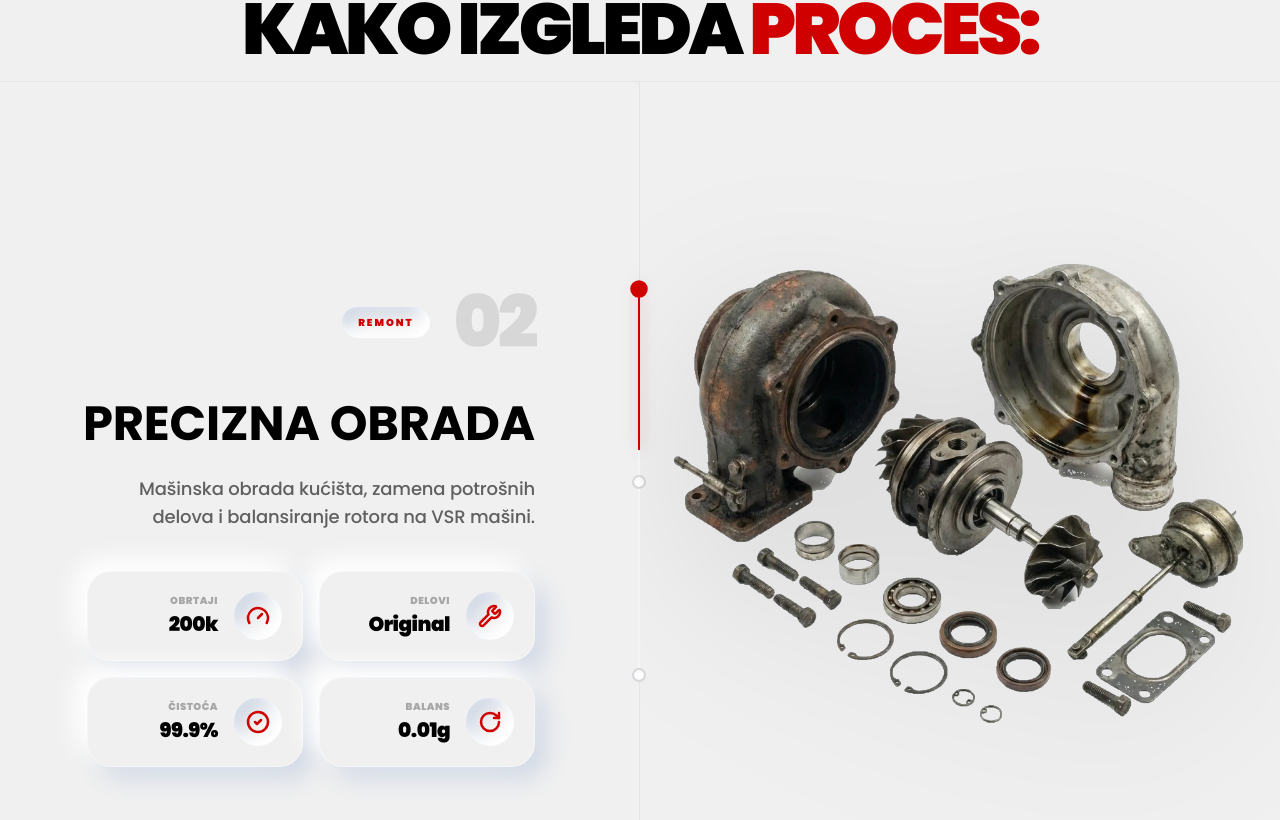
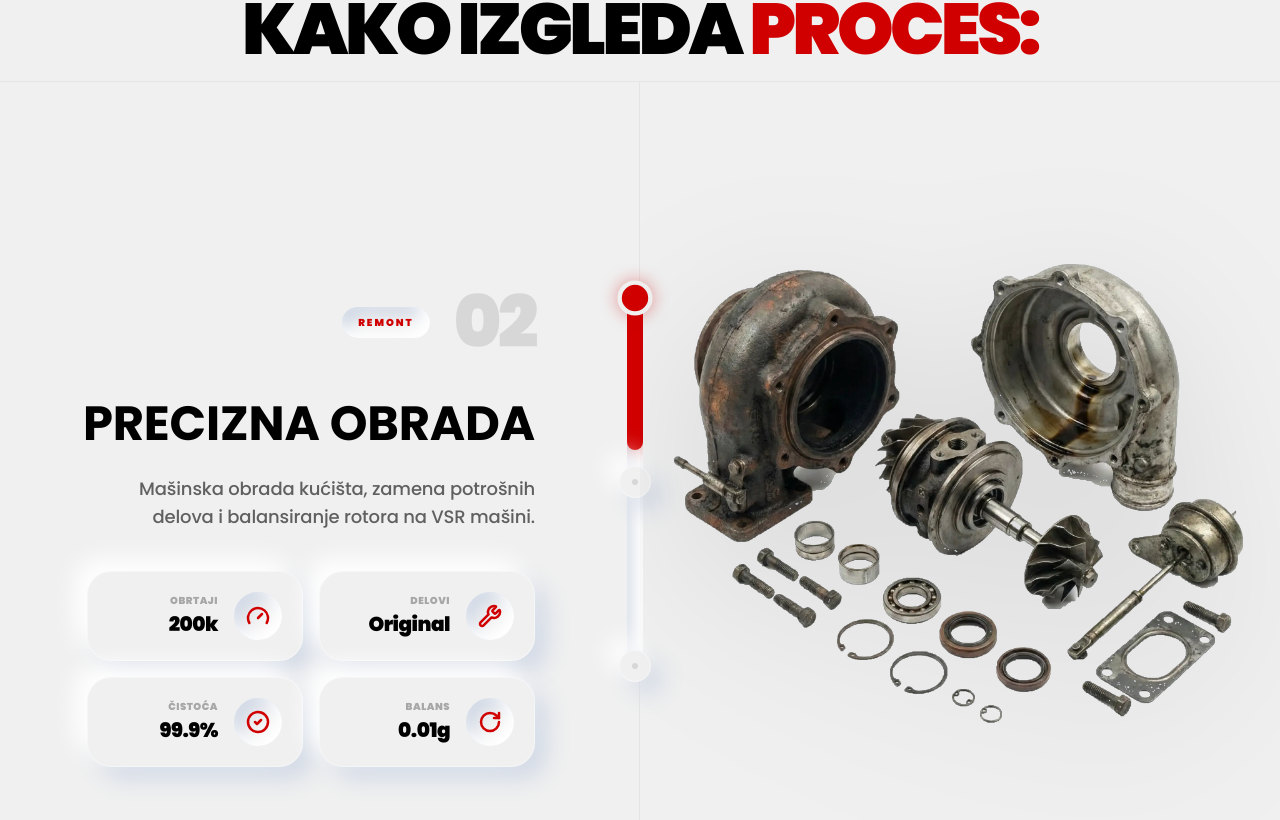
Before and after one commit to omgluka/turboservis-novi-sad, a Next.js app: page / in a window 1280 px wide. Shown: the part 2351-3171 px from the top of the page. Built offline with nearby package versions, Linux system fonts and the light colour scheme.

Commit message:
Redesign timeline process line: Neumorphic groove and enhanced step indicators

```diff
--- a/components/ProcessScroll.tsx
+++ b/components/ProcessScroll.tsx
@@ -100,17 +100,20 @@ export default function ProcessScroll() {
                 <div className="w-full lg:w-1/2 h-[60vh] lg:h-screen flex flex-col justify-center px-6 sm:px-12 lg:px-20 z-10 relative bg-[#f0f0f0] border-b lg:border-r lg:border-b-0 border-black/5">
 
                     {/* Vertical Progress Line (Left on mobile, Right on desktop) */}
-                    <div className="absolute left-6 sm:left-12 lg:left-auto lg:right-[-1px] top-1/2 -translate-y-1/2 h-[50%] w-[2px] bg-gray-100">
+                    <div className="absolute left-6 sm:left-12 lg:left-auto lg:right-[-4px] top-1/2 -translate-y-1/2 h-[50%] w-3 lg:w-4 z-20">
+                        {/* The "Groove" (Track) */}
+                        <div className="absolute inset-0 rounded-full neumorphic-pressed overflow-hidden">
                             {/* Red Fill Line */}
                             <div
-                            className="absolute top-0 left-0 w-full bg-[#d00000] transition-all duration-100 ease-linear shadow-[0_0_15px_rgba(208,0,0,0.4)]"
+                                className="absolute top-0 left-0 w-full bg-[#d00000] transition-all duration-100 ease-linear shadow-[0_0_20px_rgba(208,0,0,0.6)] rounded-full"
                                 style={{
                                     height: `${progress * 100}%`
                                 }}
                             />
+                        </div>
 
-                        {/* Centered Dots for Steps */}
-                        <div className="absolute inset-0 flex flex-col justify-between items-center">
+                        {/* Centered Dots for Steps (Outside the clipping groove) */}
+                        <div className="absolute inset-x-0 inset-y-0 flex flex-col justify-between items-center z-30">
                             {steps.map((_, i) => {
                                 // Determine if dot should be active (red)
                                 const dotPosition = i / (steps.length - 1)
@@ -119,8 +122,14 @@ export default function ProcessScroll() {
                                 return (
                                     <div
                                         key={i}
-                                        className={`w-3.5 h-3.5 rounded-full border-2 transition-all duration-500 z-10 ${isActive ? 'bg-[#d00000] border-[#d00000] scale-125' : 'bg-[#f0f0f0] border-black/10 neumorphic-pressed'}`}
-                                    />
+                                        className={`w-6 h-6 lg:w-8 lg:h-8 rounded-full transition-all duration-500 flex items-center justify-center relative translate-x-0
+                                            ${isActive
+                                                ? 'bg-[#d00000] border-4 border-[#f0f0f0] scale-110 shadow-[0_0_15px_rgba(208,0,0,0.4)]'
+                                                : 'bg-[#f0f0f0] border-2 border-black/5 neumorphic-flat shadow-sm'
+                                            }`}
+                                    >
+                                        {!isActive && <div className="w-1.5 h-1.5 rounded-full bg-black/10" />}
+                                    </div>
                                 )
                             })}
                         </div>
```
Lines whose indentation alone changed are shown as unchanged.
